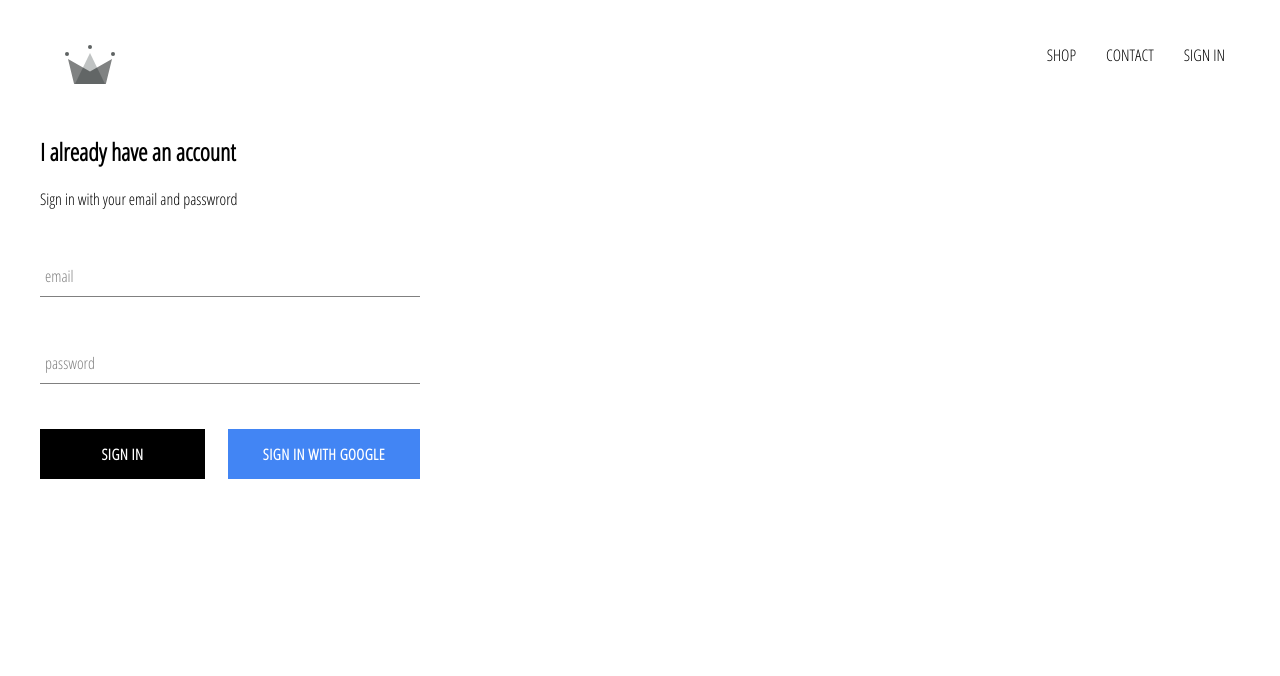
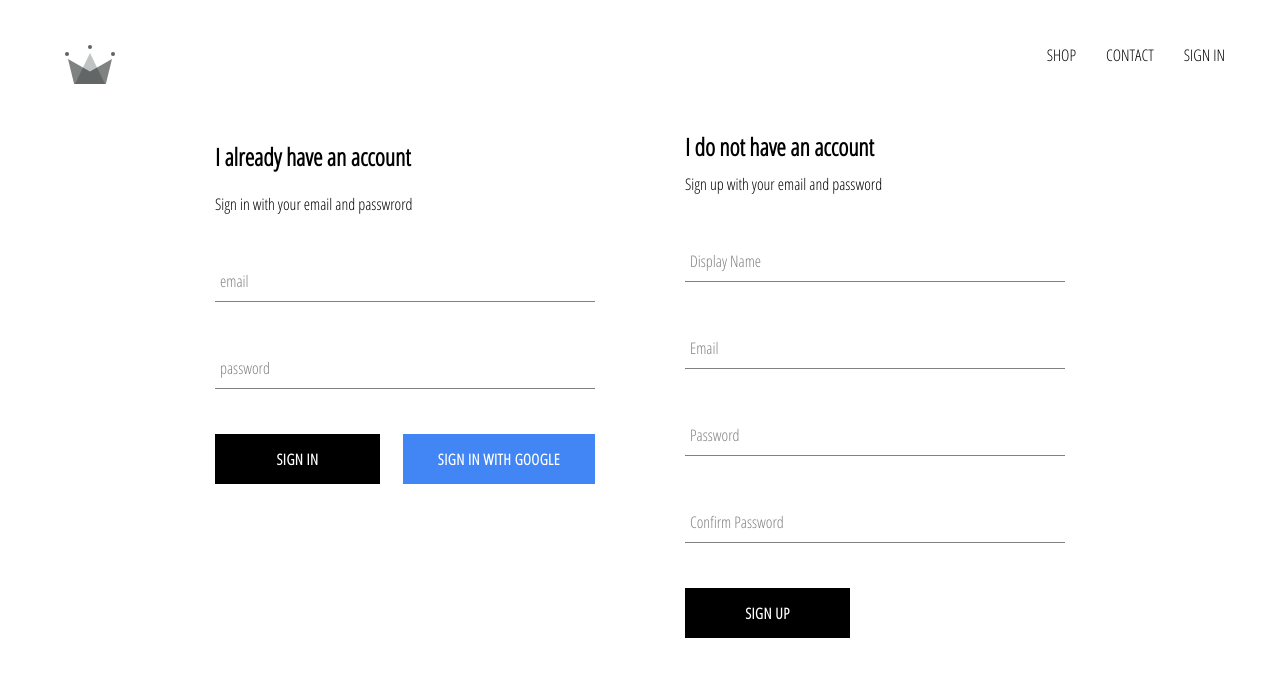
Before and after one commit to devzons/df-ecomm, a React (Create React App) app: page /signin in a window 1280 px wide. Shown: the top 676 px of the page. Built offline with nearby package versions, Linux system fonts and the light colour scheme; no server answers.

Commit message:
implemented firebase utils, included ability to store authenticated users into firestore database

```diff
--- a/src/App.js
+++ b/src/App.js
@@ -32,6 +32,8 @@
               ...snapShot.data()
             }
           })
+
+          console.log(this.setState)
         })
       }
 
--- /dev/null
+++ b/src/components/sign-up/sign-up.component.jsx
@@ -0,0 +1,100 @@
+import React from 'react';
+
+import FormInput from '../form-input/form-input.component'
+import CustomButton from '../custom-button/custom-button.component'
+
+import { auth, createUserProfileDocument } from '../../firebase/firebase.utils'
+
+import './sign-up.styles.scss'
+
+class SignUp extends React.Component{
+  constructor() {
+    super()
+
+    this.state = {
+      displayName: '',
+      email: '',
+      password: '',
+      confirmPassword: ''
+    }
+  }
+
+  handleSubmit = async event => {
+    event.preventDefault()
+
+    const { displayName, email, password, confirmPassword } = this.state
+
+    if(password !== confirmPassword) {
+      alert("password don't match")
+      return
+    }
+
+    try {
+      const { user } = await auth.createUserWithEmailAndPassword(email, password)
+
+      await createUserProfileDocument(user, {displayName})
+
+      this.setState({
+        displayName: '',
+        email: '',
+        password: '',
+        confirmPassword: ''
+      })
+    } catch(err) {
+      console.error(err)
+    }
+  }
+
+  handleChange = event => {
+    const { name, value } = event.target
+
+    this.setState({[name]: value})
+  }
+
+  render() {
+    const {displayName, email, password, confirmPassword} = this.state
+    return(
+      <div className='sign-up'>
+        <h2 className='title'>I do not have an account</h2>
+        <span>Sign up with your email and password</span>
+        <form className='sign-up-form' onSubmit={this.handleSubmit}>
+          <FormInput
+            type='text'
+            name='displayName'
+            value={displayName}
+            onChange={this.handleChange}
+            label='Display Name'
+            required
+          />
+          <FormInput
+            type='email'
+            name='email'
+            value={email}
+            onChange={this.handleChange}
+            label='Email'
+            required
+          />
+          <FormInput
+            type='password'
+            name='password'
+            value={password}
+            onChange={this.handleChange}
+            label='Password'
+            required
+          />
+          <FormInput
+            type='password'
+            name='confirmPassword'
+            value={confirmPassword}
+            onChange={this.handleChange}
+            label='Confirm Password'
+            required
+          />
+          <CustomButton type='submit'>SIGN UP</CustomButton>
+        </form>
+      </div>
+    )
+  }
+}
+
+export default SignUp
--- /dev/null
+++ b/src/components/sign-up/sign-up.styles.scss
@@ -0,0 +1,9 @@
+.sign-up {
+  display: flex;
+  flex-direction: column;
+  width: 380px;
+
+  .title {
+    margin: 10px 0;
+  }
+}
--- a/src/pages/sign-in-sign-up/sign-in-sign-up.component.jsx
+++ b/src/pages/sign-in-sign-up/sign-in-sign-up.component.jsx
@@ -1,12 +1,14 @@
 import React from 'react';
 
 import SignIn from '../../components/sign-in/sign-in.component'
+import SignUp from '../../components/sign-up/sign-up.component'
 
 import './sign-in-sign-up.styles.scss'
 
 const SignInAndSignUpPage = () => (
   <div className='sign-in-and-sign-up'>
     <SignIn />
+    <SignUp />
   </div>
 )
 
--- a/src/pages/sign-in-sign-up/sign-in-sign-up.styles.scss
+++ b/src/pages/sign-in-sign-up/sign-in-sign-up.styles.scss
@@ -0,0 +1,6 @@
+.sign-in-and-sign-up {
+  width: 850px;
+  display: flex;
+  justify-content: space-between;
+  margin: 30px auto;
+}
```
